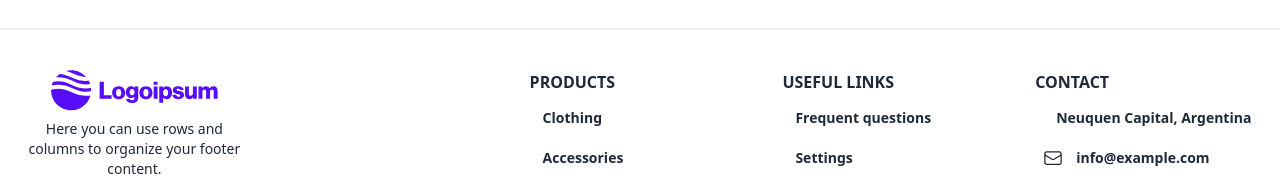
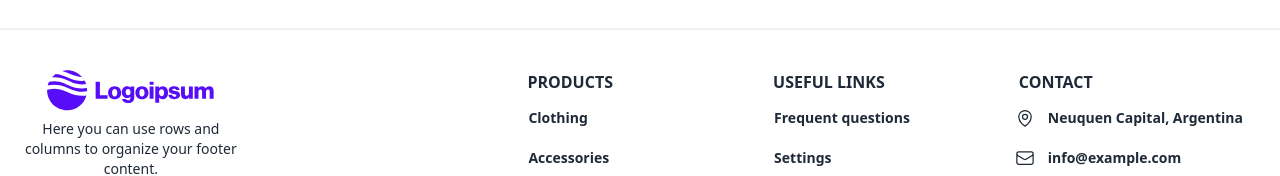
Before and after one commit to xdguido/guidogennari-shop, a Next.js app: page / in a window 1280 px wide. Shown: the part 426-602 px from the top of the page. Built offline with nearby package versions, Linux system fonts and the light colour scheme; no server answers; the database is empty.

Commit message:
feat: update footer

```diff
--- a/components/Footer/index.tsx
+++ b/components/Footer/index.tsx
@@ -7,7 +7,7 @@ export default function Footer() {
     return (
         <footer className="bg-base-100 text-center text-base-content  lg:text-left border-t-2 border-base-200">
             <div className="mx-6 py-10 text-center md:text-left">
-                <div className="grid-1 grid gap-8 md:grid-cols-2 lg:grid-cols-5">
+                <div className="grid-1 grid gap-8 md:grid-cols-2 lg:grid-cols-4">
                     <div className="flex flex-col items-center  ">
                         <Logo />
                         <p className="my-2 text-sm text-center font-medium">
@@ -26,7 +26,7 @@ export default function Footer() {
                         </div>
                     </div>
                     <div className="flex flex-col gap-2 lg:col-start-3 items-center lg:items-start">
-                        <h6 className=" flex justify-center font-semibold uppercase md:justify-start">
+                        <h6 className="lg:ml-3 flex justify-center font-semibold uppercase md:justify-start">
                             Products
                         </h6>
                         <div className="flex items-center ">
@@ -46,7 +46,7 @@ export default function Footer() {
                         </div>
                     </div>
                     <div className="flex flex-col gap-2  lg:col-start-4 items-center lg:items-start">
-                        <h6 className=" flex justify-center font-semibold uppercase md:justify-start">
+                        <h6 className="lg:ml-3 flex justify-center font-semibold uppercase md:justify-start">
                             Useful links
                         </h6>
                         <div className="flex items-center ">
@@ -71,7 +71,9 @@ export default function Footer() {
                         </div>
                     </div>
                     <div className="flex flex-col gap-2  lg:col-start-5 items-center lg:items-start">
-                        <h6 className=" font-semibold uppercase md:justify-start">Contact</h6>
+                        <h6 className="lg:ml-3 font-semibold uppercase md:justify-start">
+                            Contact
+                        </h6>
                         <div className="ml-2  flex items-center justify-center md:justify-start">
                             <MapPinIcon className="hidden sm:block h-5 w-5" aria-hidden="true" />
                             <Button className="btn-link btn-sm normal-case no-underline text-base-content">
```
